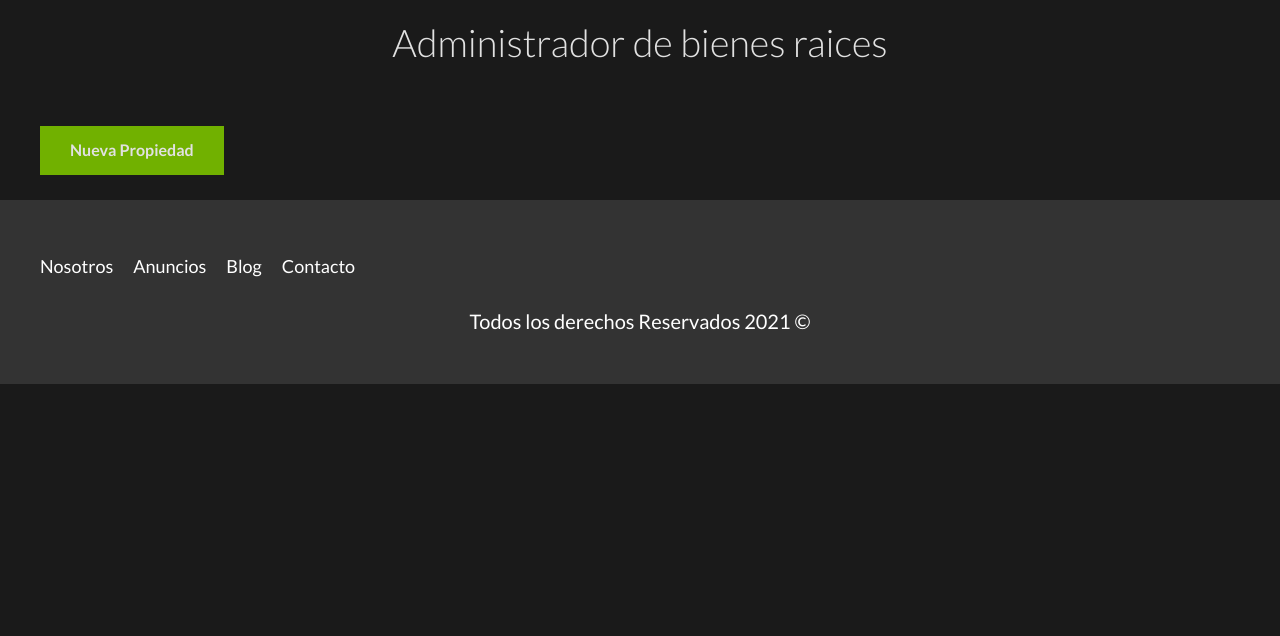
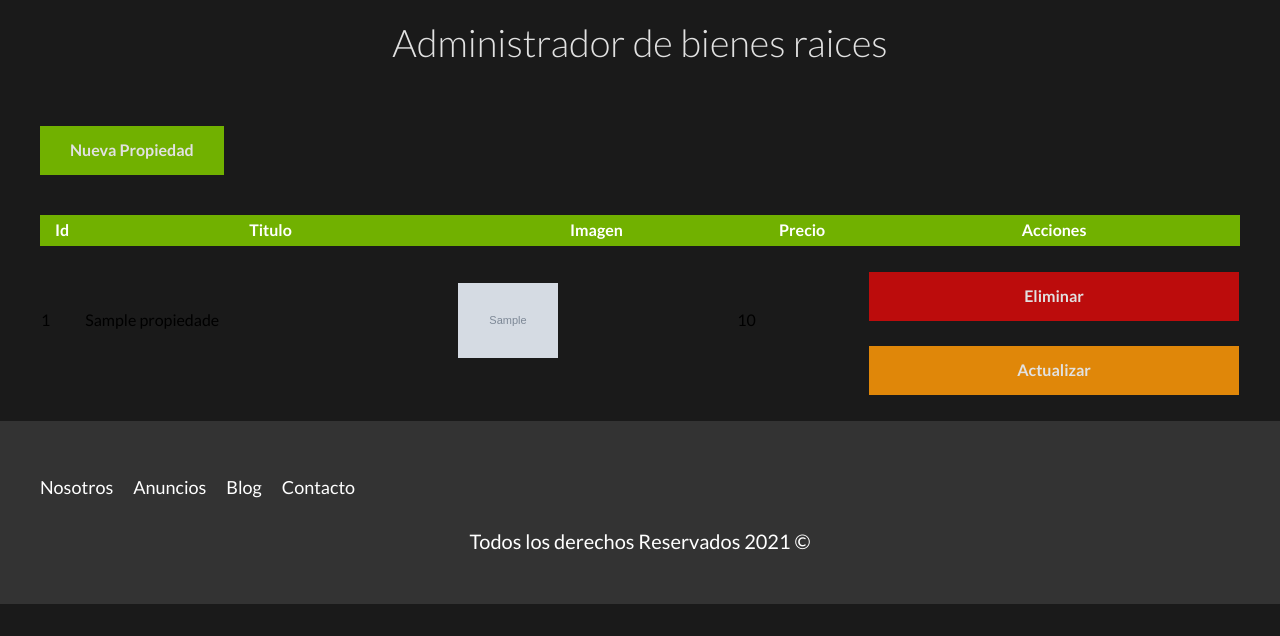
Before and after one commit to Javiafellay/BienesRaices, a PHP site: page /admin in a window 1280 px wide. Shown: the part 137-773 px from the top of the page. Run offline with PHP 8.4, Linux system fonts and the light colour scheme; tables that the repository leaves empty or names only in its code hold one stand-in row (values such as "Sample post"); grey boxes marked "Sample" are stand-in pictures.

Commit message:
Listando y Mostrando de la Bd a la pagina

```diff
--- a/admin/index.php
+++ b/admin/index.php
@@ -1,14 +1,63 @@
 <?php
+
+    //importar la conexion
+    require '../includes/config/database.php';
+    $db = conectarDB();
+
+    //Escribir el QUERY
+    $query = "SELECT * FROM propiedades";
+
+    // Consultar la BD
+    $resultadoConsulta = mysqli_query($db, $query);
+
+    //Muestra un mensaje condicional
+    $resultado = $_GET['resultado'] ?? null;
+
+    //Incluye un Temolate
     require '../includes/funciones.php';
-
     incluirTemplate('header');
  ?>
 
     <main class="contenedor seccion">
         <h1>Administrador de bienes raices</h1>
+        <?php if(intval($resultado)  === 1): ?>
+            <p class="alerta exito">Anuncio creado Correctamente</p>
+            <?php endif; ?>
+
         <a href="/admin/propiedades/crear.php" class="boton boton-verde">Nueva Propiedad</a>
+
+        <table class="propiedades">
+            <thead>
+                <tr>
+                    <th>Id</th>
+                    <th>Titulo</th>
+                    <th>Imagen</th>
+                    <th>Precio</th>
+                    <th>Acciones</th>
+                </tr>
+            </thead>
+
+            <tbody> <!--Mostrar los Resultados-->
+                <?php while($propiedad = mysqli_fetch_assoc($resultadoConsulta)) : ?>
+                <tr>
+                    <td><?php echo $propiedad['id']?></td>
+                    <td><?php echo $propiedad['titulo']?></td>
+                    <td><img src="/imagenes/<?php echo $propiedad['imagen'];?>" class="imagen-tabla"></td>
+                    <td><?php echo $propiedad['precio']?></td>
+                    <td>
+                        <a href="#" class="boton-rojo-block">Eliminar</a>
+                        <a href="#" class="boton-amarillo-block">Actualizar</a>
+                    </td>
+                </tr>
+                <?php endwhile; ?>
+            </tbody>
+        </table>
+
     </main>
 
 <?php
+//Cerrar la conexion
+    mysqli_close($db);
+
     incluirTemplate('footer');
 ?>
--- a/admin/propiedades/crear.php
+++ b/admin/propiedades/crear.php
@@ -116,7 +116,7 @@
 
         if($resultado) {
         //Redireccionar al usuario
-            header('Location: /admin');
+            header('Location: /admin?resultado=1');
 
             }
         }
--- a/src/scss/base/_botones.scss
+++ b/src/scss/base/_botones.scss
@@ -7,3 +7,11 @@
 .boton-verde {
     @include boton($verde, inline-block);
 }
+
+.boton-rojo-block {
+    @include boton($rojo, block);
+}
+
+.boton-verde-block {
+    @include boton($verde, block);
+}
--- a/src/scss/internas/_admin.scss
+++ b/src/scss/internas/_admin.scss
@@ -9,4 +9,25 @@
     &.error {
         background-color: $rojo;
     }
+
+    &.exito {
+        background-color: $verde;
+    }
 }
+
+table.propiedades {
+    margin-top: 4rem;
+    width: 100%;
+    border-spacing: 0;
+
+    thead {
+        background-color: $verde;
+        th {
+            color: $blanco;
+        }
+    }
+
+    .imagen-tabla {
+        width: 10rem;
+    }
+}
```
Also changed, not shown: build/css/app.css, 1 other file.
